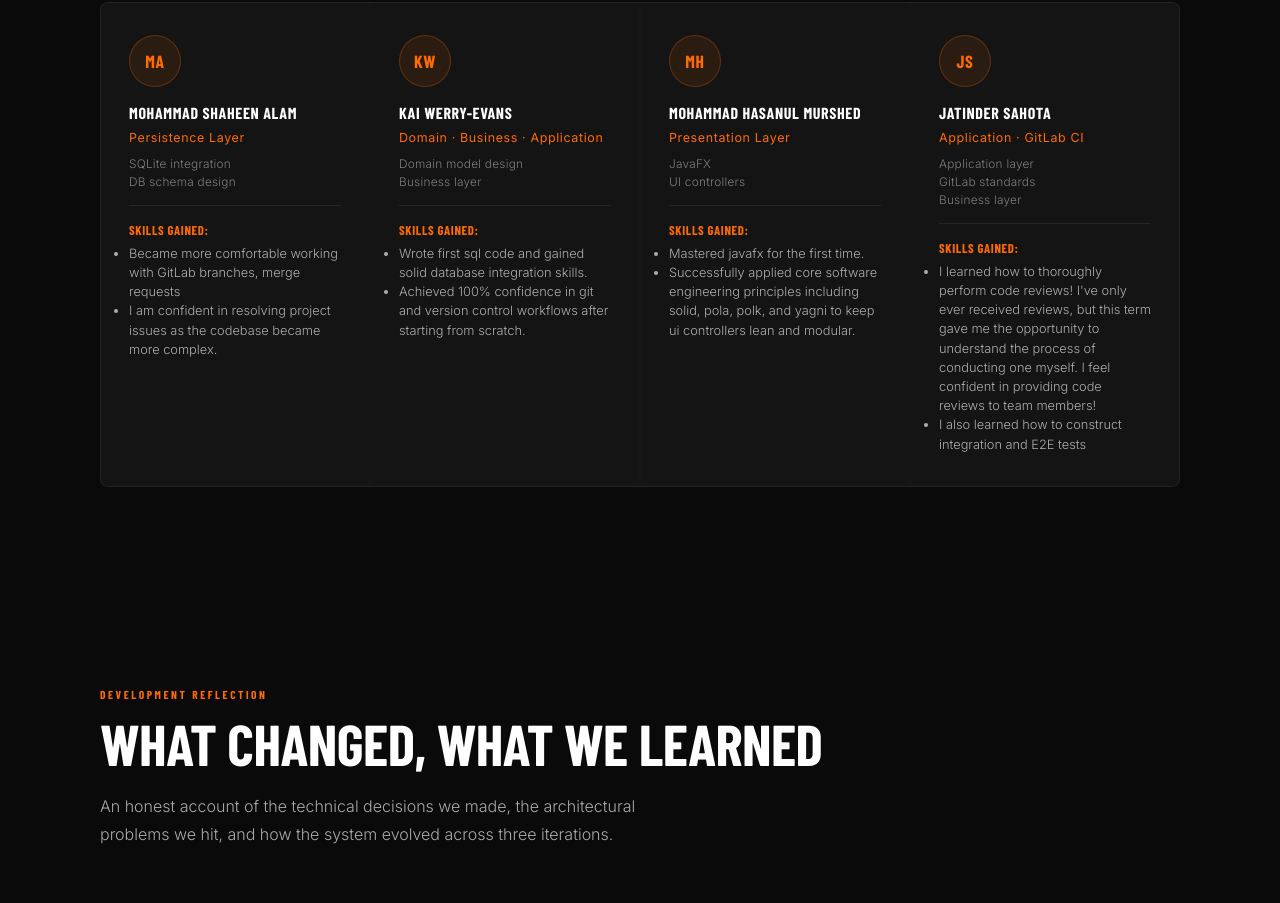
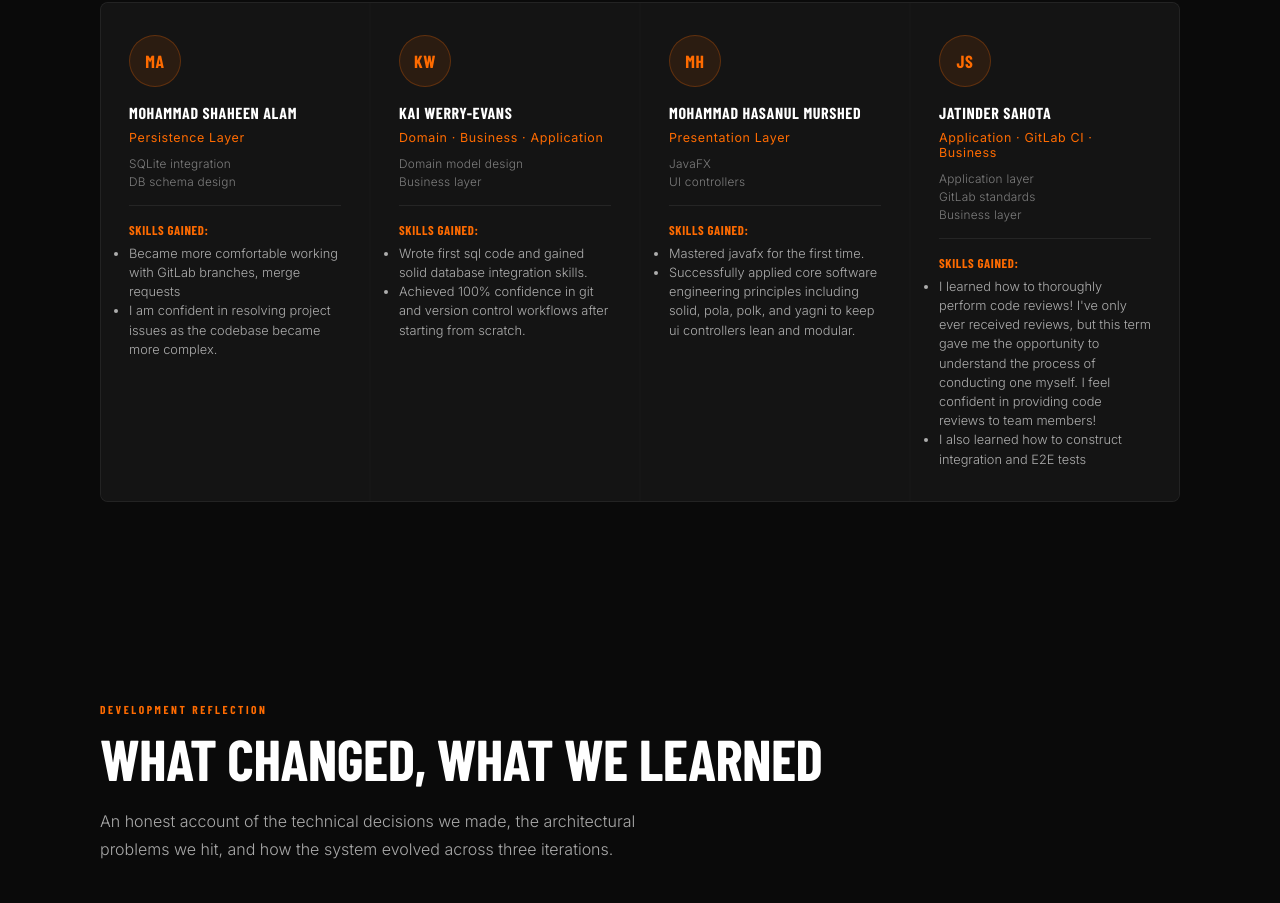
Before and after one commit to Hamrif/CarOracle-website, a plain HTML site: page index.html in a window 1280 px wide. Shown: the part 4475-5378 px from the top of the page. Drawn offline with nearby package versions, Linux system fonts and the light colour scheme; a web font is replaced by a local one.

Commit message:
jat business

```diff
--- a/index.html
+++ b/index.html
@@ -231,7 +231,7 @@
         <div class="team-card">
           <div class="team-initials">JS</div>
           <p class="team-name">Jatinder Sahota</p>
-          <p class="team-role">Application · GitLab CI</p>
+          <p class="team-role">Application · GitLab CI · Business </p>
           <div class="team-skills">
             <span class="team-skill">Application layer</span>
             <span class="team-skill">GitLab standards</span>
```
